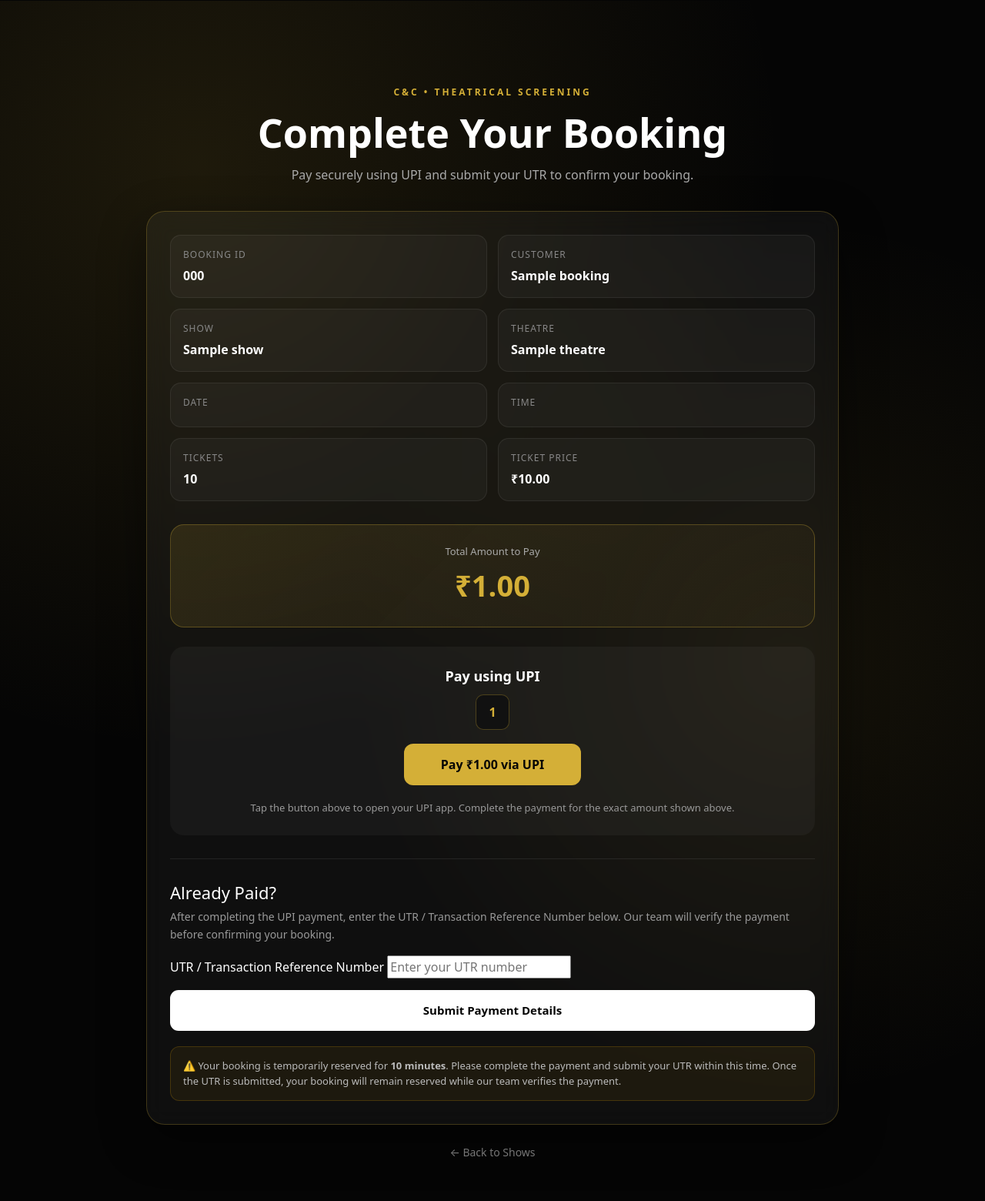
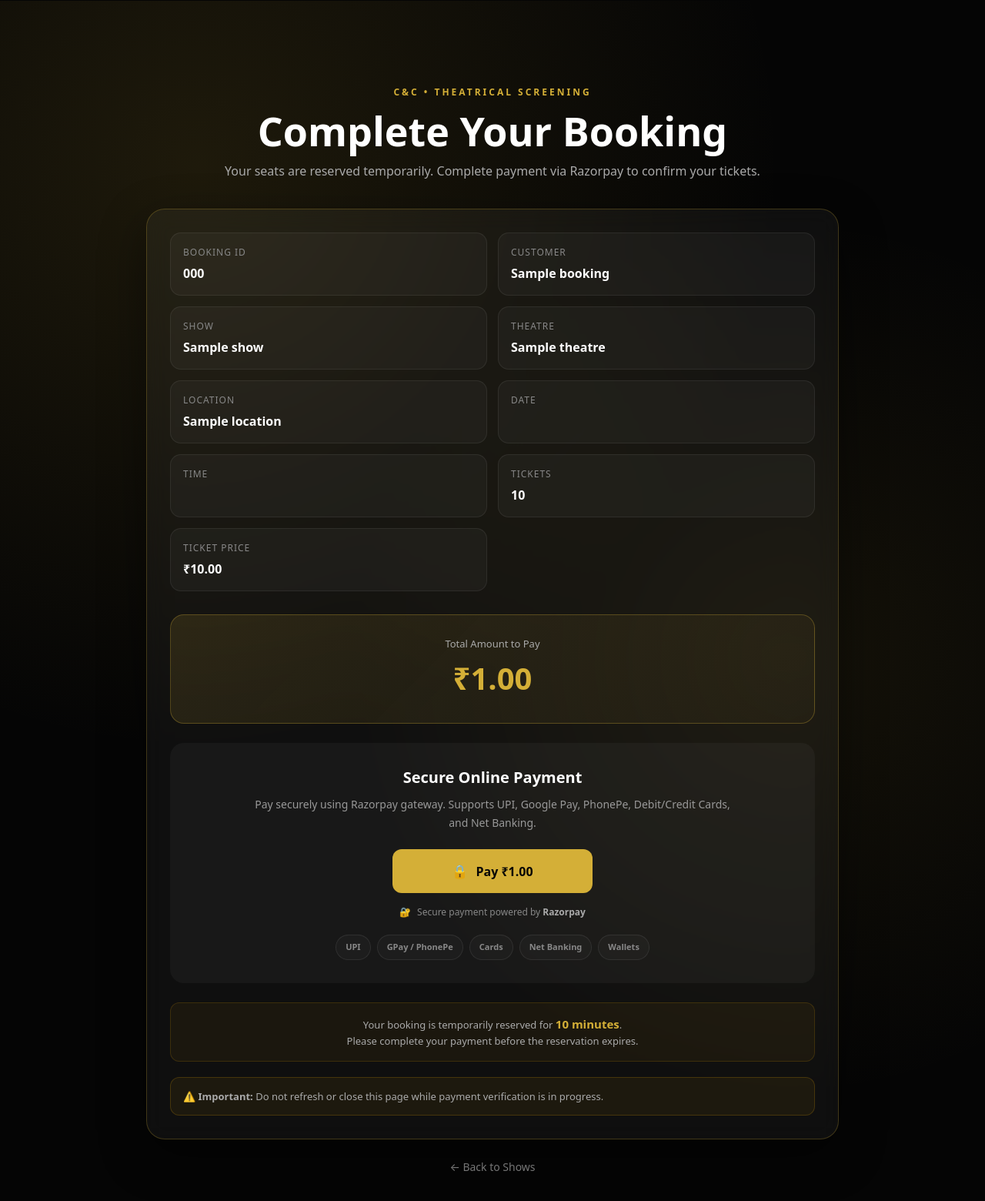
Before and after one commit to PolukondaDharani/AKR_Application, a Flask app: template templates/booking_payment.html in a window 1280 px wide. Shown: the part 79-1639 px from the top of the page at 77% size. Run offline with Flask 3, Linux system fonts and the light colour scheme; the template is opened without the code that fills it: most values are stand-ins (such as "Sample title", 1, 10 or a date in 2020); parts of the project's set-up code (start-up, migrations or seed data) failed here and were passed over; some libraries are stand-ins or nearby versions.

Commit message:
razor pay fix

```diff
--- a/templates/booking_payment.html
+++ b/templates/booking_payment.html
@@ -43,12 +53,14 @@
         margin: 0;
         font-size: clamp(32px, 5vw, 52px);
         font-weight: 800;
+        line-height: 1.1;
     }
 
     .payment-header p {
         color: #aaa;
         margin-top: 12px;
         font-size: 16px;
+        line-height: 1.6;
     }
 
     .payment-card {
@@ -86,11 +98,12 @@
         font-size: 16px;
         font-weight: 600;
         color: #fff;
+        word-break: break-word;
     }
 
     .amount-box {
         text-align: center;
-        padding: 25px;
+        padding: 28px;
         margin: 25px 0;
         border-radius: 18px;
         background: linear-gradient(
@@ -109,42 +122,49 @@
 
     .amount {
         color: #d4af37;
-        font-size: 38px;
+        font-size: 40px;
         font-weight: 800;
     }
 
-    .upi-section {
+    .razorpay-section {
         text-align: center;
-        padding: 25px;
+        padding: 30px 25px;
         border-radius: 18px;
         background: rgba(255, 255, 255, 0.035);
         margin-bottom: 25px;
     }
 
-    .upi-title {
-        font-size: 18px;
+    .razorpay-title {
+        font-size: 20px;
         font-weight: 700;
-        margin-bottom: 10px;
+        margin-bottom: 8px;
     }
 
-    .upi-id {
-        display: inline-block;
-        padding: 10px 16px;
-        border-radius: 10px;
-        background: #111;
-        border: 1px solid rgba(212, 175, 55, 0.3);
-        color: #d4af37;
-        font-weight: 700;
-        margin-bottom: 18px;
-        word-break: break-all;
+    .razorpay-description {
+        color: #999;
+        font-size: 14px;
+        line-height: 1.7;
+        max-width: 620px;
+        margin: 0 auto 22px;
+    }
+
+    .error-alert {
+        background: rgba(239, 68, 68, 0.15);
+        border: 1px solid rgba(239, 68, 68, 0.4);
+        color: #fca5a5;
+        padding: 14px;
+        border-radius: 12px;
+        margin-bottom: 20px;
+        font-size: 14px;
     }
 
     .pay-button {
         display: inline-flex;
         align-items: center;
         justify-content: center;
-        min-width: 230px;
-        padding: 15px 24px;
+        gap: 10px;
+        min-width: 260px;
+        padding: 16px 26px;
         border-radius: 12px;
         border: none;
         background: #d4af37;
@@ -161,73 +181,66 @@
         box-shadow: 0 10px 30px rgba(212, 175, 55, 0.25);
     }
 
-    .instruction {
-        margin-top: 18px;
-        color: #999;
-        font-size: 13px;
-        line-height: 1.7;
+    .pay-button:disabled {
+        opacity: 0.6;
+        cursor: not-allowed;
+        transform: none;
+        box-shadow: none;
     }
 
-    .utr-section {
-        margin-top: 30px;
-        padding-top: 30px;
-        border-top: 1px solid rgba(255, 255, 255, 0.08);
+    .lock-icon {
+        font-size: 17px;
     }
 
-    .utr-section h2 {
-        font-size: 22px;
-        margin-bottom: 8px;
+    .secure-note {
+        display: flex;
+        align-items: center;
+        justify-content: center;
+        gap: 8px;
+        margin-top: 16px;
+        color: #888;
+        font-size: 12px;
+        line-height: 1.5;
     }
 
-    .utr-section p {
-        color: #999;
-        font-size: 14px;
+    .secure-note strong {
+        color: #aaa;
+    }
+
+    .payment-methods {
+        display: flex;
+        justify-content: center;
+        flex-wrap: wrap;
+        gap: 8px;
+        margin-top: 20px;
+    }
+
+    .method {
+        padding: 7px 12px;
+        border-radius: 20px;
+        border: 1px solid rgba(255, 255, 255, 0.08);
+        background: rgba(255, 255, 255, 0.025);
+        color: #888;
+        font-size: 11px;
+        font-weight: 600;
+    }
+
+    .timer-box {
+        margin-top: 25px;
+        padding: 15px;
+        border-radius: 12px;
+        background: rgba(255, 180, 0, 0.05);
+        border: 1px solid rgba(255, 180, 0, 0.15);
+        text-align: center;
+        color: #aaa;
+        font-size: 13px;
         line-height: 1.6;
     }
 
-    .utr-form {
-        margin-top: 20px;
-    }
-
-    .utr-form label {
-        display: block;
-        margin-bottom: 8px;
-        font-size: 14px;
-        font-weight: 600;
-    }
-
-    .utr-form input {
-        width: 100%;
-        box-sizing: border-box;
-        padding: 14px 15px;
-        border-radius: 10px;
-        border: 1px solid rgba(255, 255, 255, 0.12);
-        background: #101010;
-        color: #fff;
-        outline: none;
-        font-size: 15px;
-    }
-
-    .utr-form input:focus {
-        border-color: #d4af37;
-    }
-
-    .submit-button {
-        margin-top: 15px;
-        width: 100%;
-        padding: 15px;
-        border: none;
-        border-radius: 11px;
-        background: #fff;
-        color: #050505;
+    .timer {
+        color: #d4af37;
         font-weight: 800;
         font-size: 15px;
-        cursor: pointer;
-        transition: 0.25s ease;
-    }
-
-    .submit-button:hover {
-        background: #d4af37;
     }
 
     .warning {
@@ -236,7 +249,7 @@
         border-radius: 12px;
         background: rgba(255, 180, 0, 0.06);
         border: 1px solid rgba(255, 180, 0, 0.18);
-        color: #bbb;
+        color: #aaa;
         font-size: 13px;
         line-height: 1.6;
     }
@@ -271,186 +339,237 @@
         .amount {
             font-size: 32px;
         }
+
+        .razorpay-section {
+            padding: 25px 15px;
+        }
+
+        .pay-button {
+            width: 100%;
+            min-width: 0;
+        }
     }
 </style>
 
+<!-- Razorpay Checkout Script -->
+<script src="https://checkout.razorpay.com/v1/checkout.js"></script>
+
 <div class="payment-page">
-
     <div class="payment-container">
 
         <div class="payment-header">
             <div class="kicker">C&C • THEATRICAL SCREENING</div>
-
             <h1>Complete Your Booking</h1>
-
-            <p>
-                Pay securely using UPI and submit your UTR to confirm your booking.
-            </p>
+            <p>Your seats are reserved temporarily. Complete payment via Razorpay to confirm your tickets.</p>
         </div>
-
 
         <div class="payment-card">
 
+            {% if payment_error %}
+            <div class="error-alert">
+                ⚠️ {{ payment_error }}
+            </div>
+            {% endif %}
+
             <div class="booking-summary">
-
                 <div class="summary-item">
                     <div class="summary-label">Booking ID</div>
-                    <div class="summary-value">
-                        {{ booking["booking_code"] }}
-                    </div>
+                    <div class="summary-value">{{ booking["booking_code"] }}</div>
                 </div>
 
                 <div class="summary-item">
                     <div class="summary-label">Customer</div>
-                    <div class="summary-value">
-                        {{ booking["customer_name"] }}
-                    </div>
+                    <div class="summary-value">{{ booking["customer_name"] }}</div>
                 </div>
 
                 <div class="summary-item">
                     <div class="summary-label">Show</div>
-                    <div class="summary-value">
-                        {{ show["title"] }}
-                    </div>
+                    <div class="summary-value">{{ show["title"] }}</div>
                 </div>
 
                 <div class="summary-item">
                     <div class="summary-label">Theatre</div>
-                    <div class="summary-value">
-                        {{ show["theatre"] }}
-                    </div>
+                    <div class="summary-value">{{ show["theatre"] }}</div>
+                </div>
+
+                <div class="summary-item">
+                    <div class="summary-label">Location</div>
+                    <div class="summary-value">{{ show["location"] }}</div>
                 </div>
 
                 <div class="summary-item">
                     <div class="summary-label">Date</div>
-                    <div class="summary-value">
-                        {{ show["show_date"] }}
-                    </div>
+                    <div class="summary-value">{{ show["show_date"] }}</div>
                 </div>
 
                 <div class="summary-item">
                     <div class="summary-label">Time</div>
-                    <div class="summary-value">
-                        {{ show["show_time"] }}
-                    </div>
+                    <div class="summary-value">{{ show["show_time"] }}</div>
                 </div>
 
                 <div class="summary-item">
                     <div class="summary-label">Tickets</div>
-                    <div class="summary-value">
-                        {{ booking["quantity"] }}
-                    </div>
+                    <div class="summary-value">{{ booking["quantity"] }}</div>
                 </div>
 
                 <div class="summary-item">
                     <div class="summary-label">Ticket Price</div>
-                    <div class="summary-value">
-                        ₹{{ "%.2f"|format(show["ticket_price"]) }}
-                    </div>
+                    <div class="summary-value">₹{{ "%.2f"|format(show["ticket_price"]) }}</div>
+                </div>
+            </div>
+
+            <div class="amount-box">
+                <div class="amount-label">Total Amount to Pay</div>
+                <div class="amount">₹{{ "%.2f"|format(booking["total_amount"]) }}</div>
+            </div>
+
+            <div class="razorpay-section">
+                <div class="razorpay-title">Secure Online Payment</div>
+                <div class="razorpay-description">
+                    Pay securely using Razorpay gateway. Supports UPI, Google Pay, PhonePe, Debit/Credit Cards, and Net Banking.
                 </div>
 
+                <button
+                    type="button"
+                    id="payButton"
+                    class="pay-button"
+                    onclick="startRazorpayPayment()"
+                >
+                    <span class="lock-icon">🔒</span>
+                    Pay ₹{{ "%.2f"|format(booking["total_amount"]) }}
+                </button>
+
+                <div class="secure-note">
+                    🔐 <span>Secure payment powered by <strong>Razorpay</strong></span>
+                </div>
+
+                <div class="payment-methods">
+                    <span class="method">UPI</span>
+                    <span class="method">GPay / PhonePe</span>
+                    <span class="method">Cards</span>
+                    <span class="method">Net Banking</span>
+                    <span class="method">Wallets</span>
+                </div>
             </div>
 
-
-            <div class="amount-box">
-
-                <div class="amount-label">
-                    Total Amount to Pay
-                </div>
-
-                <div class="amount">
-                    ₹{{ "%.2f"|format(booking["total_amount"]) }}
-                </div>
-
+            <div class="timer-box">
+                Your booking is temporarily reserved for <span class="timer">{{ pending_minutes }} minutes</span>.<br>
+                Please complete your payment before the reservation expires.
             </div>
 
-
-            <div class="upi-section">
-
-                <div class="upi-title">
-                    Pay using UPI
-                </div>
-
-                <div class="upi-id">
-                    {{ upi_id }}
-                </div>
-
-                <br>
-
-                <a
-                    href="{{ upi_url }}"
-                    class="pay-button"
-                >
-                    Pay ₹{{ "%.2f"|format(booking["total_amount"]) }} via UPI
-                </a>
-
-                <div class="instruction">
-                    Tap the button above to open your UPI app.
-                    Complete the payment for the exact amount shown above.
-                </div>
-
-            </div>
-
-
-            <div class="utr-section">
-
-                <h2>Already Paid?</h2>
-
-                <p>
-                    After completing the UPI payment, enter the UTR /
-                    Transaction Reference Number below.
-                    Our team will verify the payment before confirming your booking.
-                </p>
-
-                <form method="POST"
-      action="{{ url_for('submit_booking_payment', booking_id=booking['id']) }}">
-
-                    <label for="utr">
-                        UTR / Transaction Reference Number
-                    </label>
-
-                    <input
-                        type="text"
-                        id="utr"
-                        name="utr"
-                        placeholder="Enter your UTR number"
-                        minlength="6"
-                        maxlength="100"
-                        required
-                        autocomplete="off"
-                    >
-
-                    <button
-                        type="submit"
-                        class="submit-button"
-                    >
-                        Submit Payment Details
-                    </button>
-
-                </form>
-
-                <div class="warning">
-                    ⚠️ Your booking is temporarily reserved for
-                    <strong>{{ pending_minutes }} minutes</strong>.
-                    Please complete the payment and submit your UTR within this
-                    time. Once the UTR is submitted, your booking will remain
-                    reserved while our team verifies the payment.
-                </div>
-
+            <div class="warning">
+                ⚠️ <strong>Important:</strong> Do not refresh or close this page while payment verification is in progress.
             </div>
 
         </div>
 
-
-        <a
-            href="{{ url_for('booking') }}"
-            class="back-link"
-        >
+        <a href="{{ url_for('booking_page') }}" class="back-link">
             ← Back to Shows
         </a>
 
     </div>
-
 </div>
 
+<div id="paymentOverlay" class="payment-overlay">
+    <div class="processing-card">
+        <div class="spinner"></div>
+        <h3>Verifying Your Payment</h3>
+        <p>Please wait while we securely verify your payment with Razorpay...</p>
+    </div>
+</div>
+
+<form
+    id="paymentVerifyForm"
+    method="POST"
+    action="{{ url_for('verify_razorpay_payment', booking_id=booking['id']) }}"
+    style="display:none;"
+>
+    <input type="hidden" name="razorpay_payment_id" id="razorpay_payment_id">
+    <input type="hidden" name="razorpay_order_id" id="razorpay_order_id">
+    <input type="hidden" name="razorpay_signature" id="razorpay_signature">
+</form>
+
+<script>
+    const razorpayKeyId = "{{ razorpay_key_id }}";
+    const razorpayOrderId = "{{ razorpay_order_id }}";
+    const razorpayAmount = {{ razorpay_amount_paise or 0 }};
+    const bookingCode = "{{ booking['booking_code']|e }}";
+
+    function startRazorpayPayment() {
+        const payButton = document.getElementById("payButton");
+        const overlay = document.getElementById("paymentOverlay");
+
+        if (!razorpayKeyId || razorpayKeyId === "None" || razorpayKeyId === "") {
+            alert("Payment Gateway Key ID is missing. Please set RAZORPAY_KEY_ID in environment variables.");
+            return;
+        }
+
+        if (!razorpayOrderId || razorpayOrderId === "None" || razorpayOrderId === "") {
+            alert("Order ID was not generated properly. Please try booking again.");
+            return;
+        }
+
+        payButton.disabled = true;
+        payButton.innerHTML = "Opening Secure Payment...";
+
+        const options = {
+            key: razorpayKeyId,
+            amount: razorpayAmount,
+            currency: "INR",
+            name: "Home Entertainments",
+            description: "{{ show['title']|e }} - Theatre Booking",
+            order_id: razorpayOrderId,
+            prefill: {
+                name: "{{ booking['customer_name']|e }}",
+                email: "{{ booking['email']|e }}",
+                contact: "{{ booking['phone']|e }}"
+            },
+            notes: {
+                booking_code: bookingCode
+            },
+            theme: {
+                color: "#d4af37"
+            },
+            modal: {
+                escape: true,
+                backdropclose: false,
+                ondismiss: function() {
+                    payButton.disabled = false;
+                    payButton.innerHTML = '<span class="lock-icon">🔒</span> Pay ₹{{ "%.2f"|format(booking["total_amount"]) }}';
+                }
+            },
+            handler: function(response) {
+                document.getElementById("razorpay_payment_id").value = response.razorpay_payment_id;
+                document.getElementById("razorpay_order_id").value = response.razorpay_order_id;
+                document.getElementById("razorpay_signature").value = response.razorpay_signature;
+
+                overlay.classList.add("active");
+                document.getElementById("paymentVerifyForm").submit();
+            }
+        };
+
+        try {
+            const razorpay = new Razorpay(options);
+
+            razorpay.on("payment.failed", function(response) {
+                payButton.disabled = false;
+                payButton.innerHTML = '<span class="lock-icon">🔒</span> Pay ₹{{ "%.2f"|format(booking["total_amount"]) }}';
+
+                let message = "Payment failed. Please try again.";
+                if (response && response.error && response.error.description) {
+                    message = response.error.description;
+                }
+                alert(message);
+            });
+
+            razorpay.open();
+        } catch (error) {
+            console.error("Razorpay Error:", error);
+            payButton.disabled = false;
+            payButton.innerHTML = '<span class="lock-icon">🔒</span> Pay ₹{{ "%.2f"|format(booking["total_amount"]) }}';
+            alert("Unable to open Razorpay payment gateway. Please verify your internet connection or try again.");
+        }
+    }
+</script>
+
 {% endblock %}
```
Also changed, not shown: other parts of templates/booking_payment.html (+69 -4 lines).
